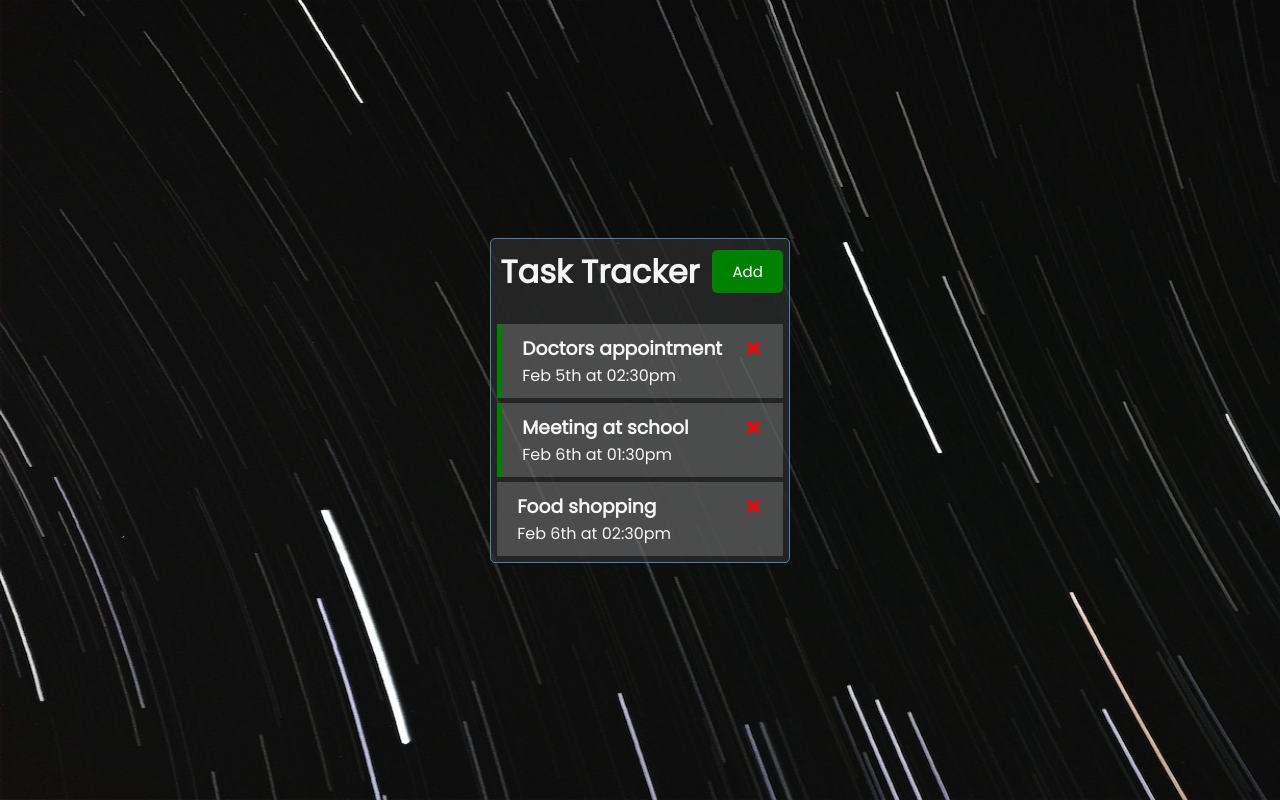
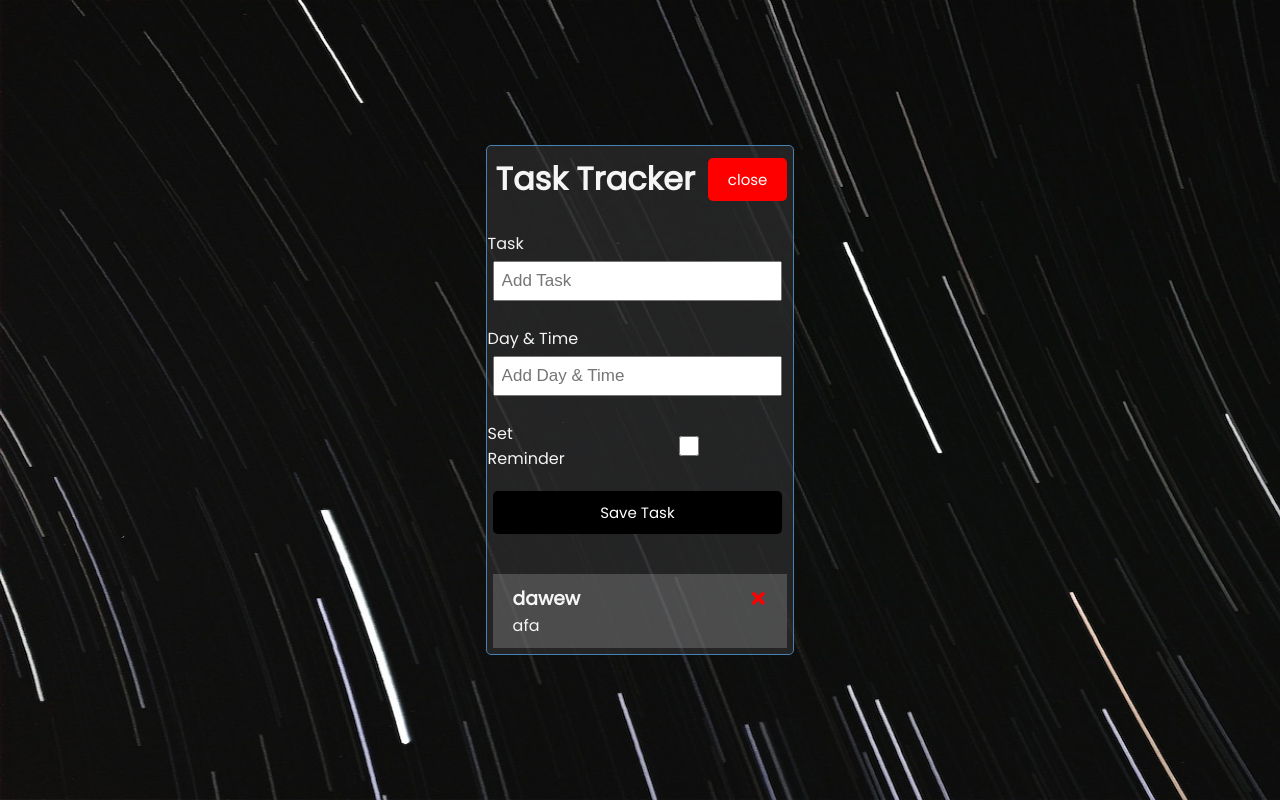
Before and after one commit to n13a/reactTaskTracker, a React (Vite) app: page / in a window 1280 px wide. Both pictures are taken after a click on the button "Add". Built offline with nearby package versions, Linux system fonts and the light colour scheme; data requests are answered from the project's data file.

Commit message:
add json-server

```diff
--- /dev/null
+++ b/db.json
@@ -0,0 +1,10 @@
+{
+  "tasks": [
+    {
+      "text": "dawew",
+      "day": "afa",
+      "reminder": false,
+      "id": 1
+    }
+  ]
+}
--- a/package.json
+++ b/package.json
@@ -6,9 +6,11 @@
   "scripts": {
     "dev": "vite",
     "build": "vite build",
-    "preview": "vite preview"
+    "preview": "vite preview",
+    "server": "json-server --watch db.json --port 5000"
   },
   "dependencies": {
+    "json-server": "^0.17.0",
     "prop-types": "^15.8.1",
     "react": "^18.2.0",
     "react-dom": "^18.2.0",
--- a/src/App.jsx
+++ b/src/App.jsx
@@ -1,33 +1,55 @@
 import Header from './components/Header'
 import Tasks from './components/Tasks'
-import { useState} from 'react'
+import AddTask  from './components/AddTask'
+import { useState, useEffect } from 'react'
 
 
 function App() {
-  const [tasks, setTasks] = useState([
-    {
-        id: 1,
-        text: 'Doctors appointment',
-        day: 'Feb 5th at 02:30pm',
-        reminder: true
-    },
-    {
-        id: 2,
-        text: 'Meeting at school',
-        day: 'Feb 6th at 01:30pm',
-        reminder: true
-    },
-    {
-        id: 3,
-        text: 'Food shopping',
-        day: 'Feb 6th at 02:30pm',
-        reminder: false
-    },
-])
+  const [showAddTask, setShowAddTask ] = useState(false)
+
+  const [tasks, setTasks] = useState([])
+
+  useEffect(()=> {
+    const getTasks = async ()=> {
+      const tasksFromServer = await fetchTasks()
+      setTasks(tasksFromServer)
+    }
+
+    getTasks()
+  }, [])
+  // fetch tasks
+  const fetchTasks =async ()=> {
+    const res = await fetch("http://localhost:5000/tasks")
+    const data = await res.json()
+
+    return data
+  }
+
+  // Add Task
+  const addTask = async (task)=> {
+
+    const res = await fetch('http://localhost:5000/tasks', {
+      method: "POST",
+      headers: {
+        'Content-type': 'application/json'
+      },
+      body: JSON.stringify(task)
+    })
+
+    const data = await res.json()
+
+    setTasks([...tasks, data])
+    // const id = tasks.length + 1
+    // const newTask = { id, ...task }
+    // setTasks([ ...tasks, newTask])
+  }
 
   // Delete task
 
-  const deleteTask = (id)=> {
+  const deleteTask = async (id)=> {
+    await fetch(`http://localhost:5000/tasks/${id}` , {
+      method: 'DELETE'
+    })
     setTasks(tasks.filter(task=> task.id != id))
   }
 
@@ -36,9 +58,18 @@ function App() {
   const toggleReminder = (id)=>{
     setTasks(tasks.map(task=> task.id == id ? {...task, reminder: !task.reminder} : task ))
   }
+
+
+  // toggle show add task form
+  const toggleForm = ()=> {
+    setShowAddTask(prev=> !prev)
+  }
   return (
     <div className='container'>
-      <Header />
+      <Header buttonTitle={showAddTask} show={toggleForm}/>
+
+      {showAddTask && <AddTask onAdd={addTask}/>}
+
       { tasks.length > 0 ? <Tasks tasks={tasks} onDelete={deleteTask} toggle={toggleReminder}/> : <p> No tasks to show</p>}
     </div>
   )
--- /dev/null
+++ b/src/components/AddTask.jsx
@@ -0,0 +1,46 @@
+import { useState } from 'react'
+
+const AddTask = (props) => {
+
+    const [text, setText] = useState('')
+    const [day, setDay] = useState('')
+    const [reminder, setReminder] = useState(false)
+
+    const onSubmit = (e)=> {
+        e.preventDefault()
+
+        if(!text){
+            alert('please add task')
+            return
+        }
+        props.onAdd({text, day, reminder})
+
+        setText('')
+        setDay('')
+        setReminder(false)
+    }
+
+    return (
+        <form className="add-form" onSubmit={onSubmit}>
+            <div className="form-control">
+                <label>Task</label>
+                <input type="text" placeholder="Add Task"
+                    value={text} onChange={(e) => setText(e.target.value)} />
+            </div>
+            <div className="form-control">
+                <label>Day & Time</label>
+                <input type="text" placeholder="Add Day & Time" value={day} onChange={(e) => setDay(e.target.value)}
+                />
+            </div>
+            <div className="form-control form-control-check">
+                <label>Set Reminder</label>
+                <input type="checkbox" checked={reminder} value={reminder} onChange={(e) => setReminder(e.currentTarget.checked)}
+                />
+            </div>
+
+            <input type="submit" value="Save Task" className="btn btn-block" />
+        </form>
+    )
+}
+
+export default AddTask
--- a/src/components/Button.jsx
+++ b/src/components/Button.jsx
@@ -1,9 +1,10 @@
 const Buttons = (props) => {
+
   const styles = {
     backgroundColor: props.color
   }
   return (
-    <button onClick={props.onClick} style={styles} className="btn">Add</button>
+    <button onClick={props.onClick} style={styles} className="btn">{props.title ? 'close' : 'Add'}</button>
   )
 }
 
--- a/src/components/Header.jsx
+++ b/src/components/Header.jsx
@@ -2,13 +2,10 @@ import PropTypes from 'prop-types'
 import Button from './Button'
 
 const Header = (props) => {
-  const onClick = (e)=> {
-    console.log(e.target.className)
-  }
   return (
     <header className='header'>
         <h1>{props.title}</h1>
-        <Button color="green" onClick={onClick}/>
+        <Button color={props.buttonTitle ? 'red' : 'green'} title={props.buttonTitle} onClick={props.show}/>
 
     </header>
   )
--- a/src/index.css
+++ b/src/index.css
@@ -10,22 +10,7 @@ a{
   color: white;
 }
 
-.sun {
-  display:flex;
-  justify-content: center; /* center items horizontally, in this case */
-  align-items: center;     /* center items vertically, in this case */
-  border-radius:50%;
-  height:200px;
-  width:300px;
-  right: 100px;
-  background:orange;
-  box-shadow: 0 0 10px orange,
-                0 0 60px orange,
-                0 0 200px yellow,
-                inset 0 0 80px yellow;
-  z-index:12;
-  z-index:-99;
-}
+
 
 * {
   box-sizing: border-box;
@@ -33,7 +18,6 @@ a{
   padding: 0;
 }
 
-/* sources https://unsplash.com/photos/c9OCWLka764 */
 body {
   font-family: 'Poppins', sans-serif;
   display: flex;
@@ -50,9 +34,8 @@ body {
 }
 
 .container {
-  max-width: 66vh;
+  max-width: 500px;
   margin: 1px auto;
-  overflow: auto;
   min-height: 300px;
   border: 1px solid steelblue;
   padding: 1px;
@@ -91,7 +74,7 @@ body {
 
 .btn-block {
   display: block;
-  width: 100%;
+  width: 95%;
 }
 
 .task {
@@ -125,7 +108,7 @@ body {
 }
 
 .form-control input {
-  width: 100%;
+  width: 95%;
   height: 40px;
   margin: 5px;
   padding: 3px 7px;
@@ -159,17 +142,7 @@ footer {
   min-width: 50%;
 }
 
-.moon {
-  animation: moonanim 2s 1;
-  position: relative;
-  margin: 10px;
-  width: 200px;
-  height: 200px;
-  background: #c7cbd0;
-  border-radius: 50%;
-  box-shadow: inset -25px 0px 0 0px #9098a1;
-  transition: transform 0.2s ease-in-out;
-}
+
 
 li {
   position: absolute;
```
Also changed, not shown: 1 other file (tests, documents, lock files or other folders).
